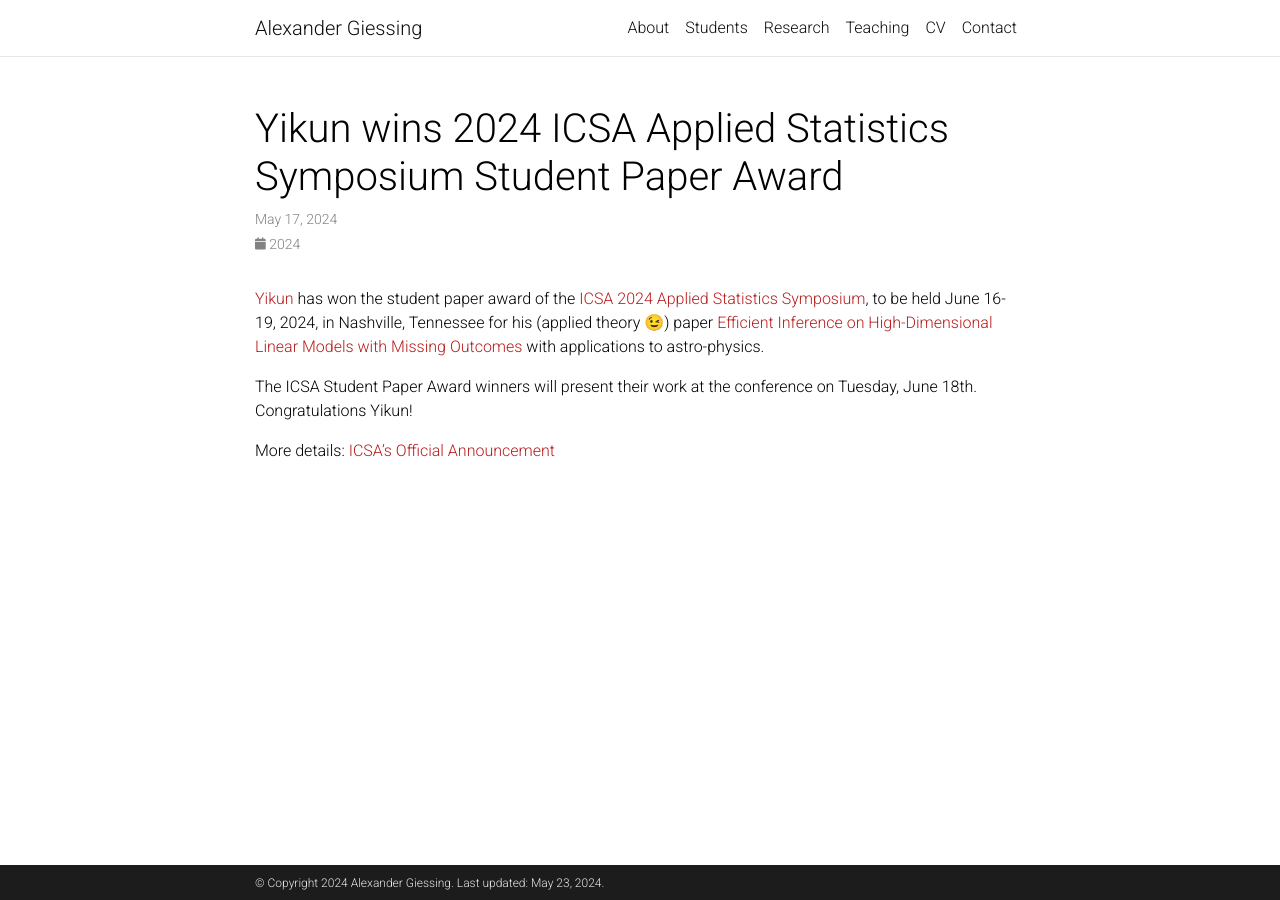
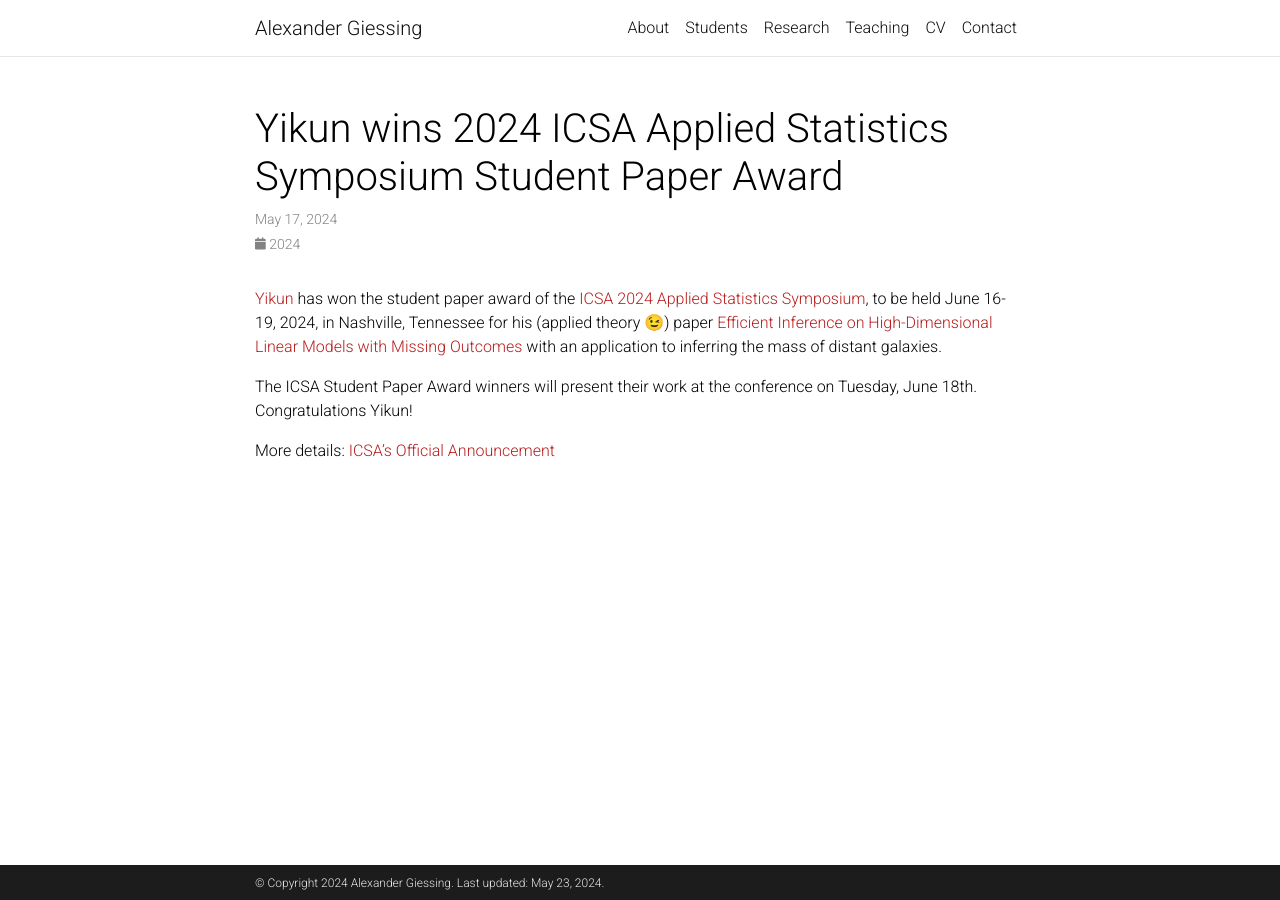
Before and after one commit to agiessing/agiessing.github.io, a Jekyll site: the page built from _news/announcement_9.md, in a window 1280 px wide. Built offline with Jekyll 4.4.1, drawn with Linux system fonts in a browser that asks for light colours; comment, search, counter and statistics services are not loaded; a style sheet for code colours, icons or effects is not loaded.

Commit message:
Update announcement_9.md

```diff
--- a/_news/announcement_9.md
+++ b/_news/announcement_9.md
@@ -6,7 +6,7 @@
 related_posts: false
 ---
 
-[Yikun](https://zhangyk8.github.io) has won the student paper award of the [ICSA 2024 Applied Statistics Symposium](https://symposium2024.icsa.org), to be held June 16-19, 2024, in Nashville, Tennessee for his (applied theory 😉) paper [Efficient Inference on High-Dimensional Linear Models with Missing Outcomes](https://arxiv.org/abs/2309.06429) with applications to astro-physics.
+[Yikun](https://zhangyk8.github.io) has won the student paper award of the [ICSA 2024 Applied Statistics Symposium](https://symposium2024.icsa.org), to be held June 16-19, 2024, in Nashville, Tennessee for his (applied theory 😉) paper [Efficient Inference on High-Dimensional Linear Models with Missing Outcomes](https://arxiv.org/abs/2309.06429) with an application to inferring the mass of distant galaxies.
 
 The ICSA Student Paper Award winners will present their work at the conference on Tuesday, June 18th. Congratulations Yikun!
 
```
